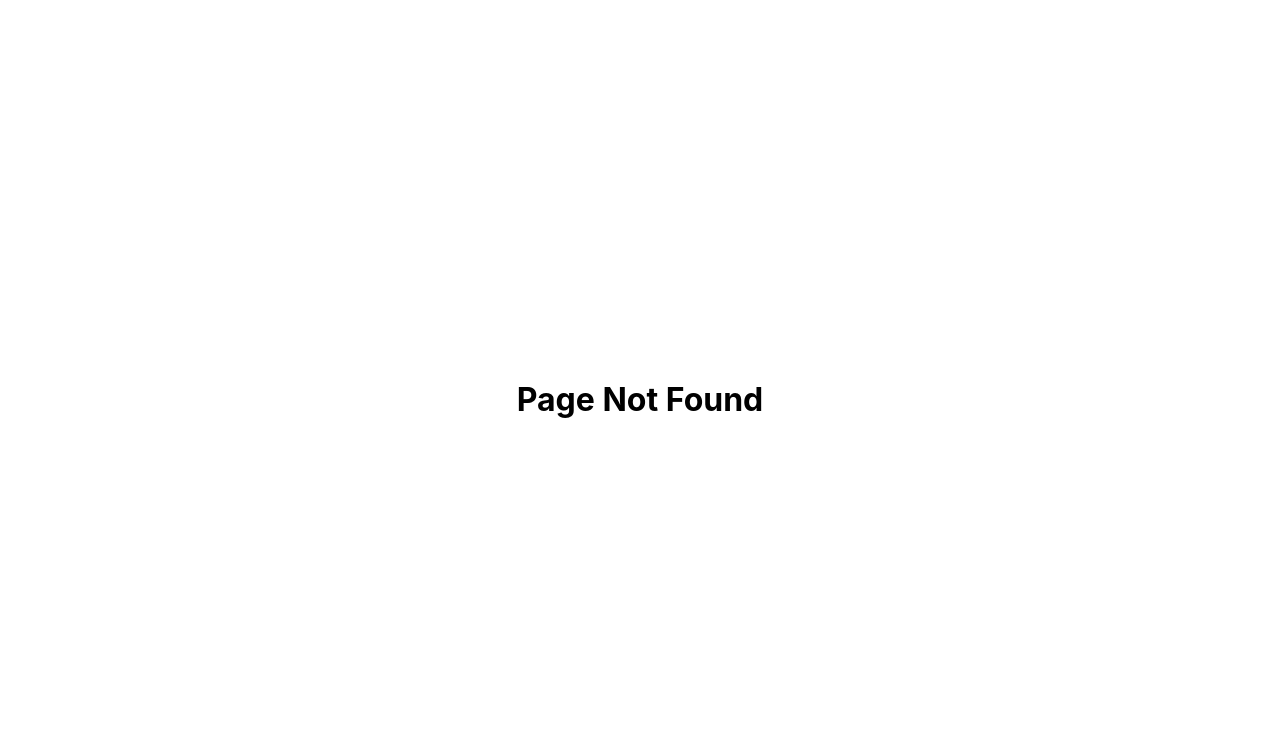
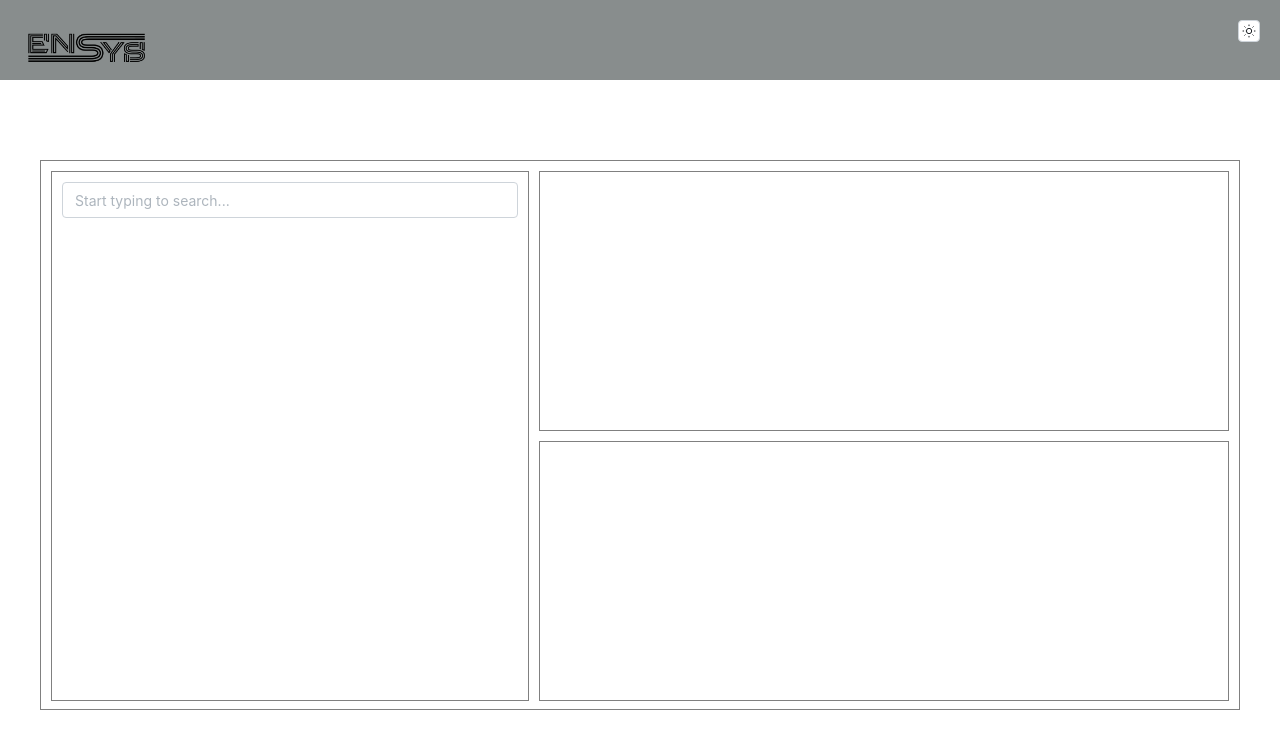
Before and after one commit to jmds0830/team-2, a React (Vite) app in the folder frontend/: page /subject-registration/1 in a window 1280 px wide. Before the commit this address had no page. Shown: the top 748 px of the page. Built offline with nearby package versions, Linux system fonts and the light colour scheme.

Commit message:
feat: subject-reg-page

```diff
--- /dev/null
+++ b/frontend/src/components/SearchBar.jsx
@@ -0,0 +1,51 @@
+import { useState } from 'react';
+import { Autocomplete, Input, Paper, ListItem, Divider, Text } from '@mantine/core';
+import { useNavigate, useParams } from 'react-router-dom';
+
+const SearchBar = () => {
+  const { username } = useParams();
+  const navigate = useNavigate();
+  const [searchValue, setSearchValue] = useState('');
+  const [suggestions, setSuggestions] = useState([]);
+
+  const fetchSuggestions = async (query) => { // Make this fetchSubjects as the subjects will be the suggestions
+    const response = await fetch(`http://localhost:3000/subject-registration/${username}/${query}`); // Change this to a more suited route
+    const data = await response.json();
+    return data.suggestions;
+  };
+
+  const handleSearchChange = async (value) => {
+    setSearchValue(value);
+    navigate(`/subject-registration/${username}/${query}`); // Change to a more suited route. Idea is to navigate on change to trigger fetch
+    if (value.trim() === '') {
+      setSuggestions([]);
+      return;
+    }
+    const suggestions = await fetchSuggestions(value);
+    setSuggestions(suggestions);
+  };
+
+  return (
+    <Autocomplete
+      value={searchValue}
+      onChange={handleSearchChange}
+      clearable
+      transition="pop"
+      placeholder="Start typing to search..."
+      inputComponent={Input}
+      paperComponent={Paper}
+      itemComponent={({ value, ...others }) => (
+        <>
+          <ListItem {...others} component="button">
+            <Text>{value}</Text>
+          </ListItem>
+          <Divider />
+        </>
+      )}
+      items={suggestions}
+      noValueLabel="Start typing to search..."
+    />
+  );
+};
+
+export default SearchBar;
--- /dev/null
+++ b/frontend/src/components/SubjectCard.jsx
@@ -0,0 +1,33 @@
+import { Card, Text } from '@mantine/core';
+
+const SubjectCard = ({ subject }) => {
+  const { subjectName, subjectCode, units, date, time, instructor, slots } = subject;
+
+  return (
+    <Card shadow="xs" padding="md" radius="md">
+      <Text size="xl" weight={700} style={{ marginBottom: '0.5rem' }}>
+        {subjectName}
+      </Text>
+      <Text size="sm" color="gray" style={{ marginBottom: '0.5rem' }}>
+        Subject Code: {subjectCode}
+      </Text>
+      <Text size="sm" style={{ marginBottom: '0.5rem' }}>
+        Units: {units}
+      </Text>
+      <Text size="sm" style={{ marginBottom: '0.5rem' }}>
+        Date: {date}
+      </Text>
+      <Text size="sm" style={{ marginBottom: '0.5rem' }}>
+        Time: {time}
+      </Text>
+      <Text size="sm" style={{ marginBottom: '0.5rem' }}>
+        Instructor: {instructor}
+      </Text>
+      <Text size="sm" style={{ marginBottom: 0 }}>
+        Slots: {slots}
+      </Text>
+    </Card>
+  );
+};
+
+export default SubjectCard;
--- /dev/null
+++ b/frontend/src/pages/SubjectRegistrationPage.jsx
@@ -0,0 +1,37 @@
+import EnSysBanner from '../components/EnSysBanner';
+import { Toaster } from 'react-hot-toast';
+import styles from '../styles/SubjectRegistrationPage.module.css';
+import SearchBar from '../components/SearchBar';
+import SubjectCard from '../components/SubjectCard';
+
+
+function SubjectRegistrationPage() {
+  return (
+    <div>
+      <Toaster position='top-center' />
+      <EnSysBanner />
+      <div className={styles.mainContainer}>
+        <div className={styles.subjectContainer}>
+          <SearchBar className={styles.searchBar} />
+          <div className={styles.subjectLister}>
+            {/* The idea is to render all the available subject cards here and filter it when search bar is used */}
+            {/* SubjectCard.jsx is a component you can use to render the information of subjects */}
+            {/* <SubjectCard className={styles.subjectCard} /> manipulate card width to fit on the width of the container*/}
+          </div>
+        </div>
+        <div className={styles.subContainer}>
+          <div className={styles.scheduleContainer}>
+            {/* Similar in format and rendering to your SchedulePage */}
+            {/* Suggestion ko na gawin mo component yung list ng subjects pare para pwede mo na lang din i-render dito */}
+          </div>
+          <div className={styles.paymentInfoContainer}>
+            {/* Almost similar format to your SchedulePage except may column na for Total Price (Price per unit is Php1000) */}
+            {/* Add a Miscellaneous fee of Php 1902.24 (Date yan ng presentation haha) that will be addded to the tuition*/}
+          </div>
+        </div>
+      </div>
+    </div>
+  );
+}
+
+export default SubjectRegistrationPage;
--- a/frontend/src/router.jsx
+++ b/frontend/src/router.jsx
@@ -6,6 +6,7 @@ import StudentInfoPage from './pages/StudentInfoPage';
 import PaymentBookingPage from './pages/PaymentBookingPage';
 import PaymentSchedulePage from './pages/PaymentSchedulePage';
 import StudentShedulePage from './pages/StudentSchedulePage';
+import SubjectRegistrationPage from './pages/SubjectRegistrationPage';
 
 const router = createBrowserRouter([
   {
@@ -37,6 +38,10 @@ const router = createBrowserRouter([
     element: <StudentInfoPage />,
   },
   {
+    path: '/subject-registration/:username',
+    element: <SubjectRegistrationPage />,
+  },
+  {
     path: '/payment-booking/:username',
     element: <PaymentBookingPage />,
   },
--- /dev/null
+++ b/frontend/src/styles/SubjectRegistrationPage.module.css
@@ -0,0 +1,53 @@
+.mainContainer {
+  display: flex;
+  flex-direction: row;
+  align-items: flex-start;
+  width: 1200px;
+  height: 550px;
+  border: solid 1px gray;
+  margin-top: 70px;
+}
+
+.subContainer {
+  display: flex;
+  flex-direction: column;
+  align-items: baseline;
+  max-width: 690px;
+  max-height: 540px;
+  margin-right: 10px;
+}
+
+.scheduleContainer {
+  width: 690px;
+  height: 280px;
+  border: solid 1px gray;
+  margin-top: 10px;
+  overflow-y: scroll;
+}
+
+.paymentInfoContainer {
+  width: 690px;
+  height: 280px;
+  border: solid 1px gray;
+  margin-top: 10px;
+  overflow-y: scroll;
+}
+
+.subjectContainer {
+  width: 510px;
+  height: 530px;
+  border: solid 1px gray;
+  margin: 10px;
+  padding: 10px;
+}
+
+.subjectLister {
+  overflow-y: scroll;
+  display: flex;
+  align-items: baseline;
+}
+
+.subjectCard {
+  width: 470px;
+  margin: 10px;
+}
```
Also changed, not shown: 1 other file (tests, documents, lock files or other folders).
